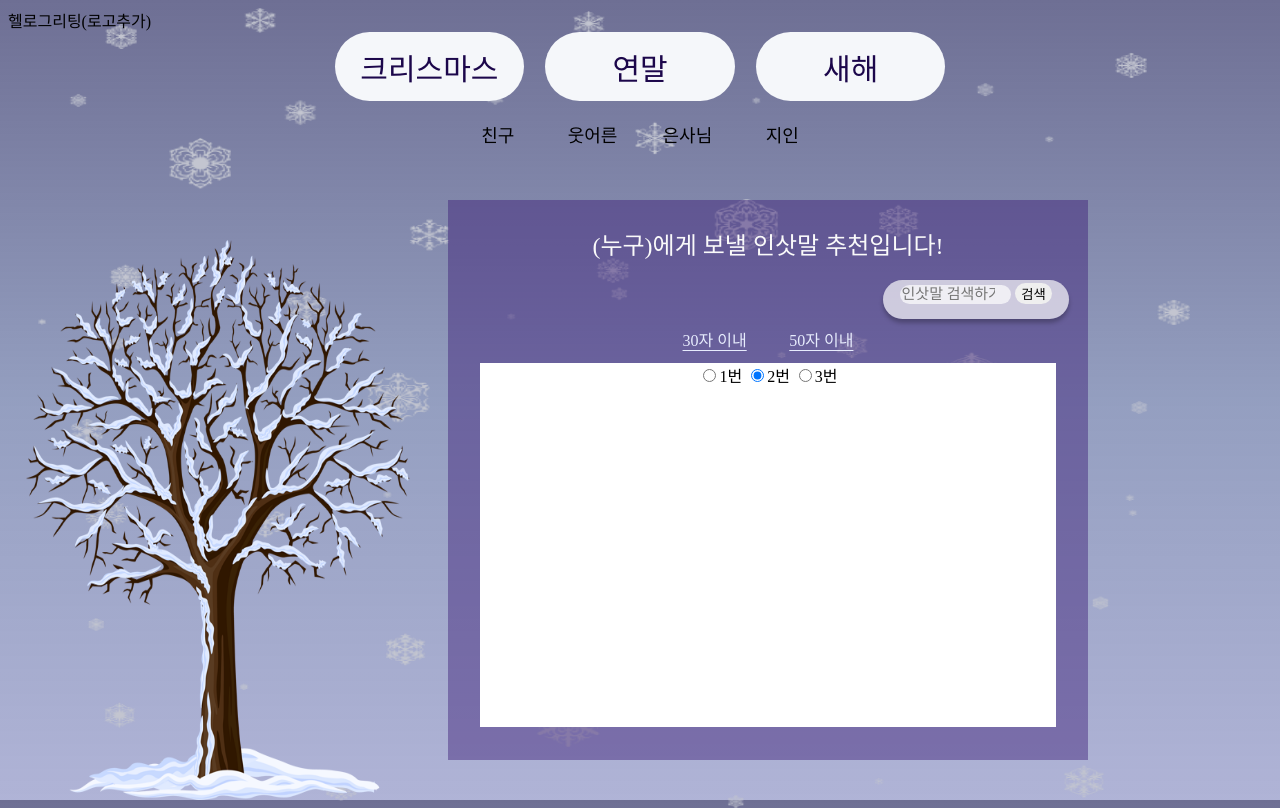
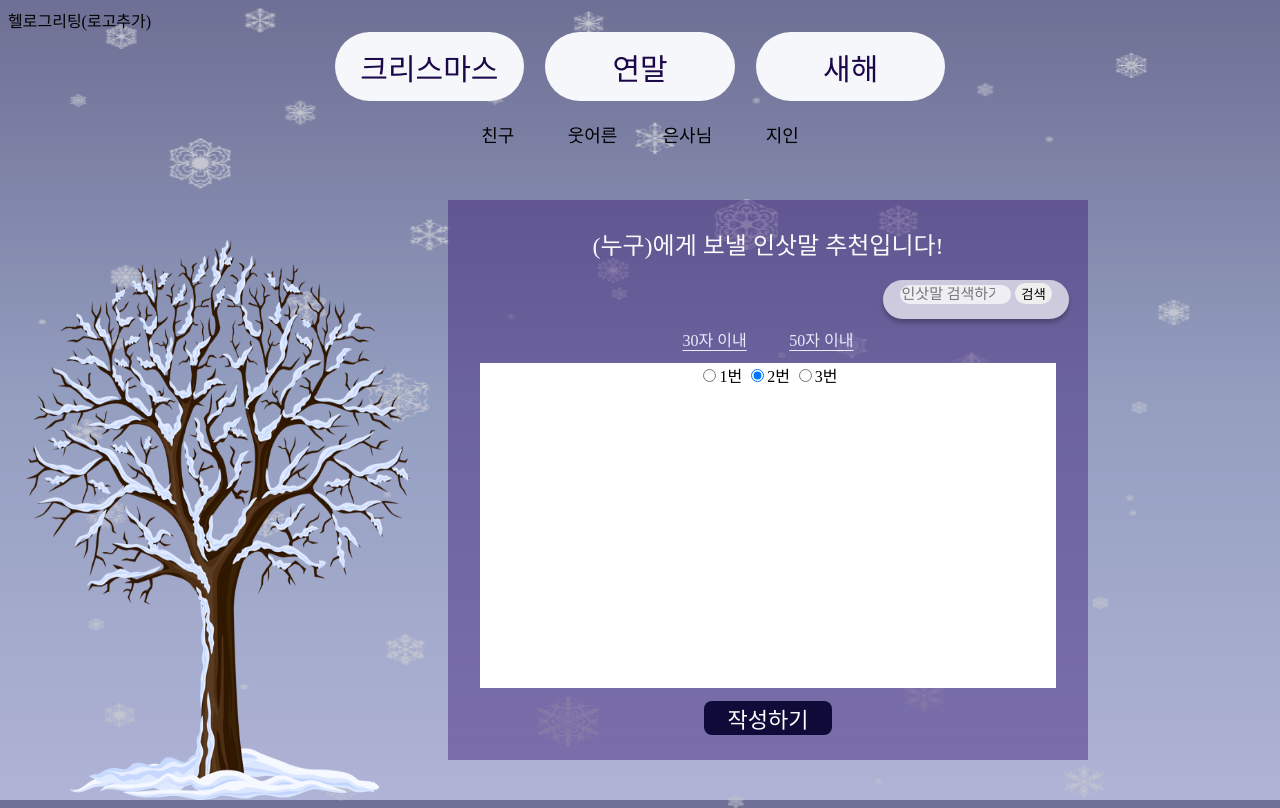
Before and after one commit to GomakLee/Hellogreeting, a Django app: page /Endyearpage/ in a window 1280 px wide. Run offline with Django 4.2, Linux system fonts and the light colour scheme; some web fonts are replaced.

Commit message:
다음페이지로 넘어가는 버튼 추가 , 스타일 추가

```diff
--- a/myapp/templates/Christmaspage.html
+++ b/myapp/templates/Christmaspage.html
@@ -52,8 +52,10 @@
             <label><input type="radio" name="rd" value="rd2" checked>2번</label>
             <label><input type="radio" name="rd" value="rd3">3번</label>
         </div>
-
-    </div>
+        <div id="nextBtnDiv">
+        <button id="nextBtn">작성하기</button>
+        </div>
+        </div>
     <script type="text/javascript" src="\static\js\script.js"></script>
     <script src="https://code.jquery.com/jquery-3.6.1.js" integrity="sha256-3zlB5s2uwoUzrXK3BT7AX3FyvojsraNFxCc2vC/7pNI=" crossorigin="anonymous"></script>
 </body>
--- a/myapp/templates/Endyearpage.html
+++ b/myapp/templates/Endyearpage.html
@@ -54,7 +54,9 @@
             <label><input type="radio" name="rd" value="rd2" checked>2번</label>
             <label><input type="radio" name="rd" value="rd3">3번</label>
         </div>
-
+        <div id="nextBtnDiv">
+        <button id="nextBtn">작성하기</button>
+        </div>
     </div>
 </div>
     <script type="text/javascript" src="\static\js\script.js"></script>
--- a/myapp/templates/Newyearpage.html
+++ b/myapp/templates/Newyearpage.html
@@ -51,7 +51,9 @@
             <label><input type="radio" name="rd" value="rd2" checked>2번</label>
             <label><input type="radio" name="rd" value="rd3">3번</label>
         </div>
-
+        <div id="nextBtnDiv">
+        <button id="nextBtn">작성하기</button>
+        </div>
     </div>
     <script type="text/javascript" src="\static\js\script.js"></script>
     <script src="https://code.jquery.com/jquery-3.6.1.js" integrity="sha256-3zlB5s2uwoUzrXK3BT7AX3FyvojsraNFxCc2vC/7pNI=" crossorigin="anonymous"></script>
--- a/static/css/Endyearpage.css
+++ b/static/css/Endyearpage.css
@@ -141,7 +141,7 @@
 #messageList{
     margin: auto;
     width: 90%;
-    height: 65%;
+    height: 58%;
     text-align: center;
     background-color: white;
 }
@@ -156,3 +156,19 @@
     text-decoration: underline;
     text-underline-position:under;
 }
+#nextBtnDiv{
+    display: flex;
+    justify-content: center;
+    margin-top:2%;
+}
+
+#nextBtn{
+    text-align: center;
+    background-color: rgb(15, 11, 56);
+    color: white;
+    border-radius: 8px;
+    width:20%;
+    font-size: 22px;
+    border:0;
+    outline:0;
+}
--- a/static/js/script.js
+++ b/static/js/script.js
@@ -7,6 +7,9 @@
 function newPage3()  {
     window.location.href = 'http://127.0.0.1:8000/Newyearpage/'
 }
+// function newPage4()  {  이 부분은 결과 창으로 넘어가게
+//     window.location.href = 'http://127.0.0.1:8000/Newyearpage/'
+// }
 // 클릭시 페이지 이동
 let whoSend
 function bringClickValue(arg0){
```
Also changed, not shown: static/css/Christmas.css (+17 -1 lines), static/css/NewYear.css (+17 -1 lines).
